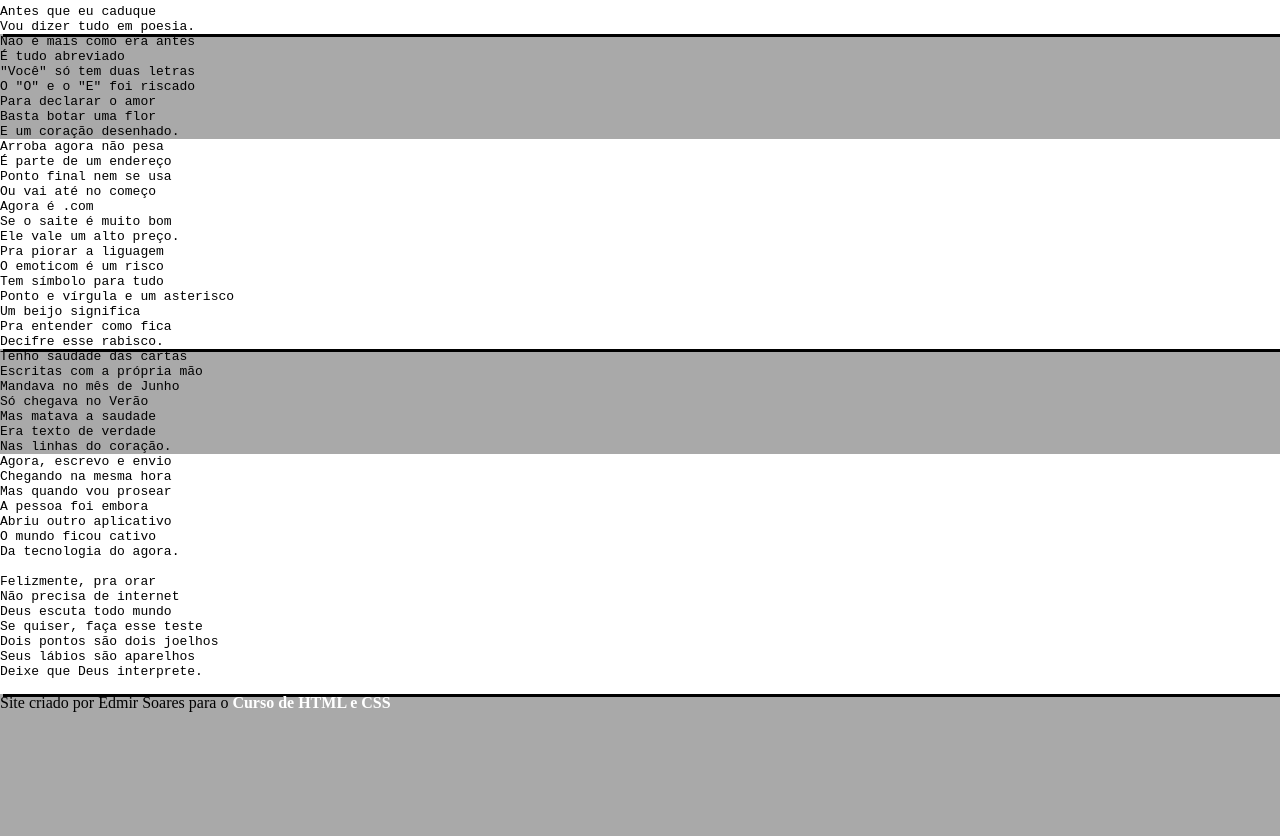
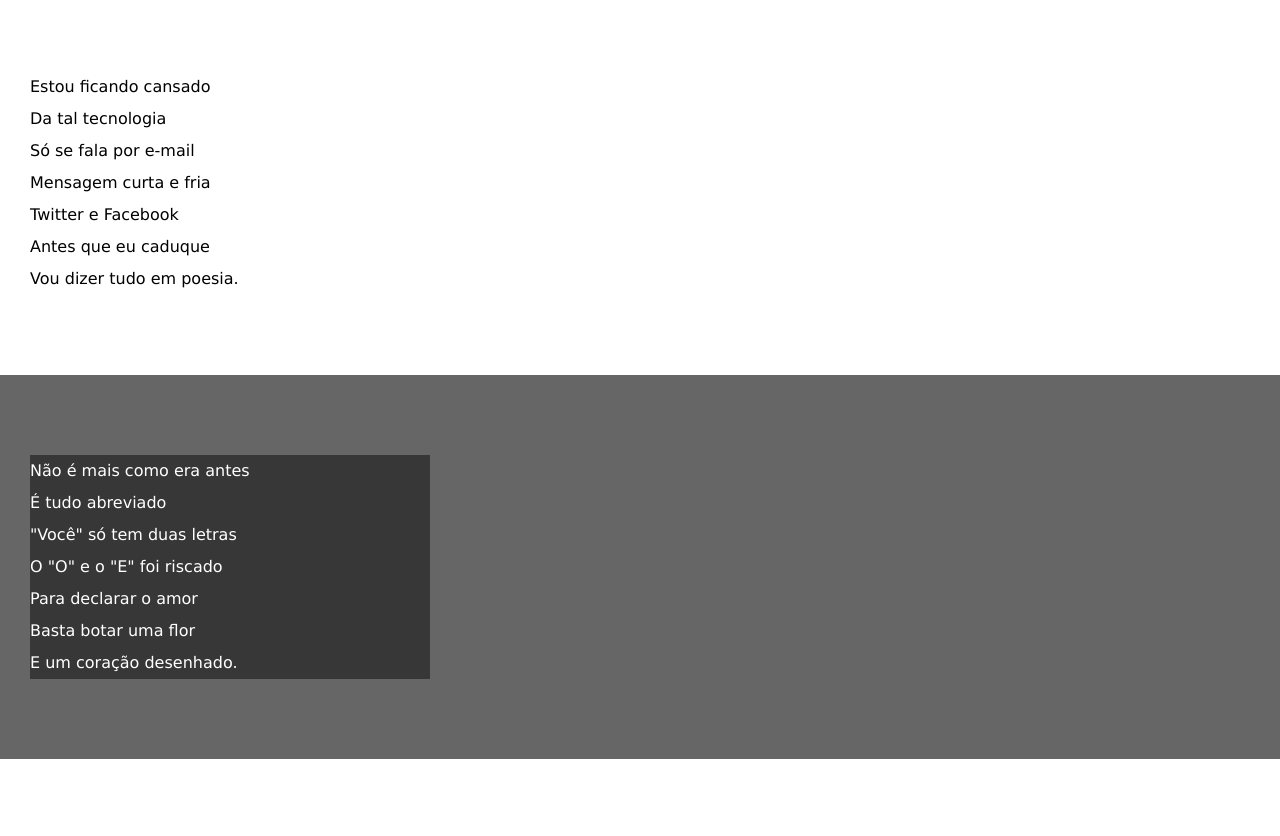
Before and after one commit to EdmirSoares/HTML-e-CSS-Guanabara, a plain HTML site: page Desafio 12/index.html in a window 1280 px wide. Shown: the part 226-1062 px from the top of the page. Before the commit the page ends 938 px from the top, so only its background shows below. Drawn offline with Linux system fonts and the light colour scheme.

Commit message:
Projeto Cordel Update

```diff
--- a/Desafio 12/index.html
+++ b/Desafio 12/index.html
@@ -18,7 +18,6 @@
     </header>
 
     <section class="normal">
-        <article>
             <p>
                 <pre>
                     Estou ficando cansado
@@ -30,7 +29,6 @@
                     Vou dizer tudo em poesia.
                 </pre>
             </p>
-        </article>
     </section>
 
     <section class="imagem">
--- a/Desafio 12/style.css
+++ b/Desafio 12/style.css
@@ -1,4 +1,13 @@
 @charset "UTF-8";
+@import url('https://fonts.googleapis.com/css2?family=Passion+One:wght@400;700;900&display=swap');
+@import url('https://fonts.googleapis.com/css2?family=Sriracha&display=swap');
+
+
+:root{
+   --fonte1:'Sriracha', cursive;
+   --fonte2:'Passion One', cursive;
+
+}
 
 *{
     margin: 0px;
@@ -11,6 +20,7 @@ pre{
 html, body{
     min-height: 100vh;
     background-color: darkgray;
+    font-family: var(--fonte1);
 }
 
 header{
@@ -22,10 +32,32 @@ header{
 header > h1{
     padding-top: 50px;
     font-variant:small-caps;
+    font-family: var(--fonte2);
+    font-size: 10vh;
 }
 
 header > p{
     padding-bottom: 50px;
+}
+
+section{
+    padding-top: 10vh;
+    padding-bottom: 10vh;
+    line-height: 2em;
+    padding-left: 30px;
+    font-size: 2vh;
+
+}
+
+section.imagem > pre {
+    background-color: rgba(0, 0, 0, 0.466);
+    width: 400px;
+    font-family: Verdana, Geneva, Tahoma, sans-serif;
+
+}
+
+section.normal > pre{
+    font-family: Verdana, Geneva, Tahoma, sans-serif;
 }
 
 a{
@@ -42,8 +74,20 @@ a:hover{
 }
 .normal{
 background-color: white;
-box-shadow: 3px 3px black;
+/* box-shadow: 3px 3px black; */
+color: black;
 }
 
 
-.imagem{}
+.imagem{
+    background-color: rgba(0, 0, 0, 0.397);
+    color: #fff;
+}
+
+
+footer{
+        background-color: black;
+        color: white;
+        text-align: center;
+        padding: 20px;
+    }
```
